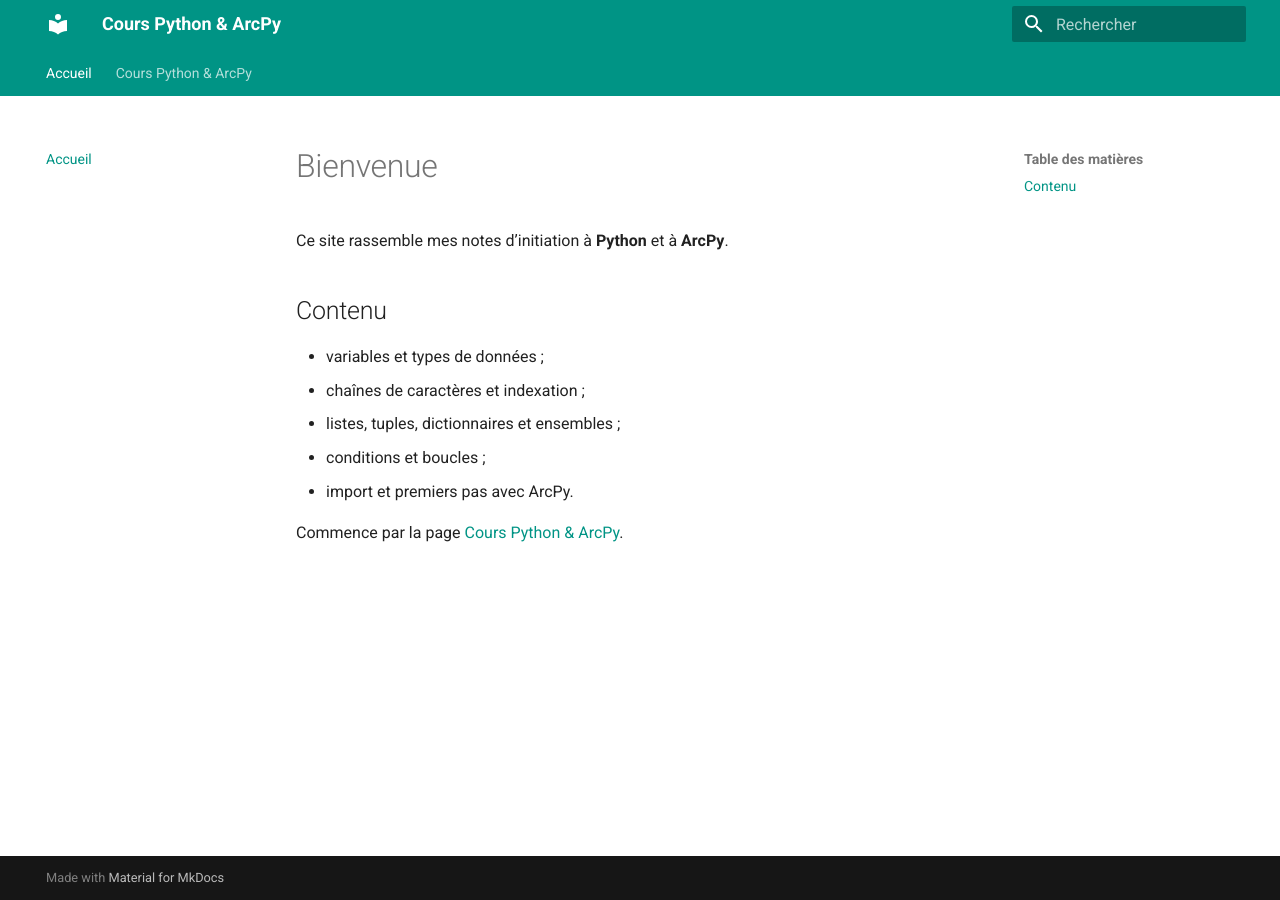
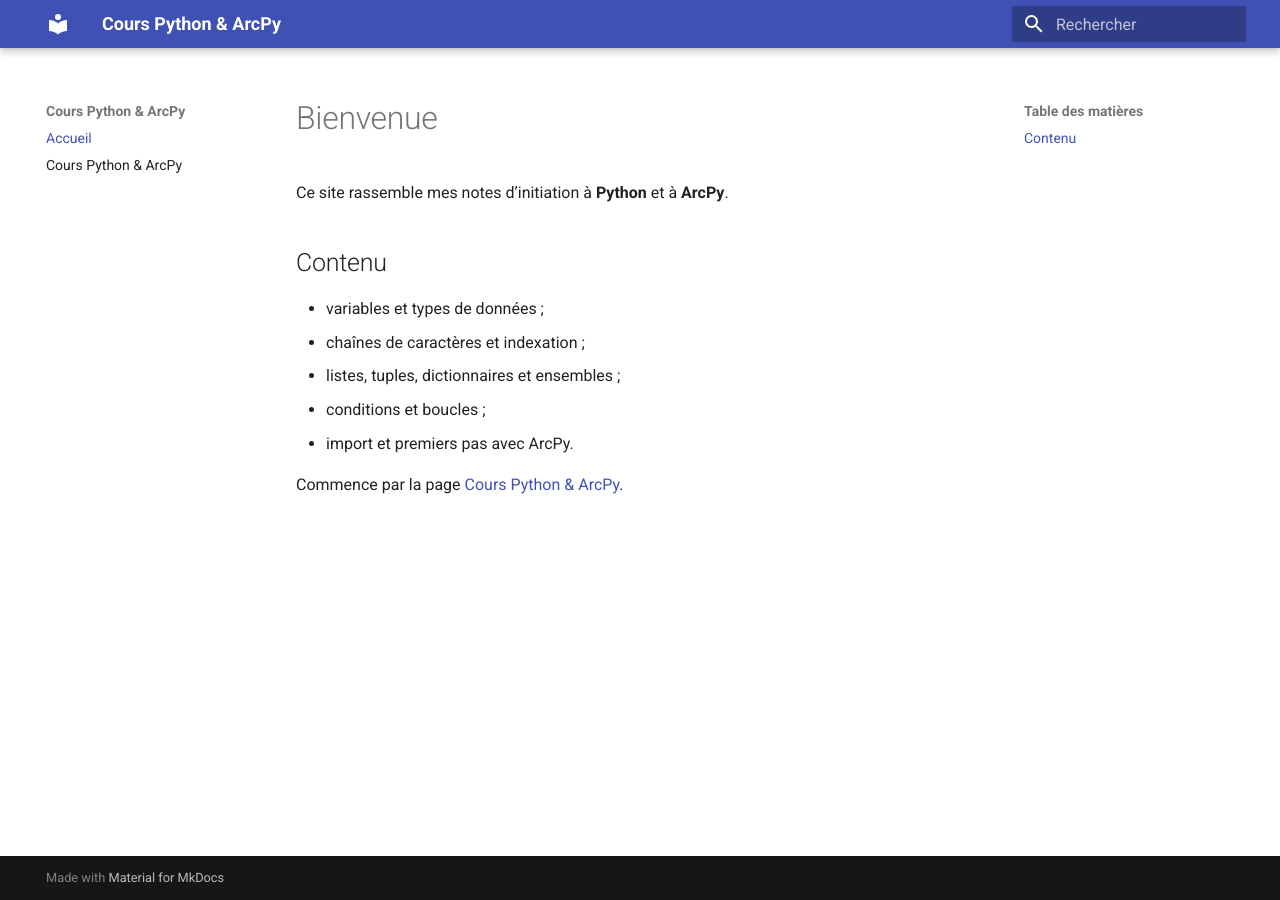
Before and after one commit to abdoulhakimelmi-lang/cours-arcpy, an MkDocs documentation site: the page built from docs/index.md, in a window 1280 px wide. Built offline with MkDocs 1.6.1 and Material for MkDocs 9.7.7, drawn with Linux system fonts in a browser that asks for light colours.

Commit message:
Simplify Material theme configuration

```diff
--- a/mkdocs.yml
+++ b/mkdocs.yml
@@ -5,13 +5,6 @@ site_url: https://abdoulhakimelmi-lang.github.io/cours-arcpy/
 theme:
   name: material
   language: fr
-  palette:
-    primary: teal
-    accent: cyan
-  features:
-    - navigation.tabs
-    - navigation.sections
-    - content.code.copy
 
 nav:
   - Accueil: index.md
@@ -19,7 +12,5 @@ nav:
 
 markdown_extensions:
   - admonition
-  - pymdownx.highlight:
-      anchor_linenums: true
+  - pymdownx.highlight
   - pymdownx.superfences
-  - pymdownx.inlinehilite
```
